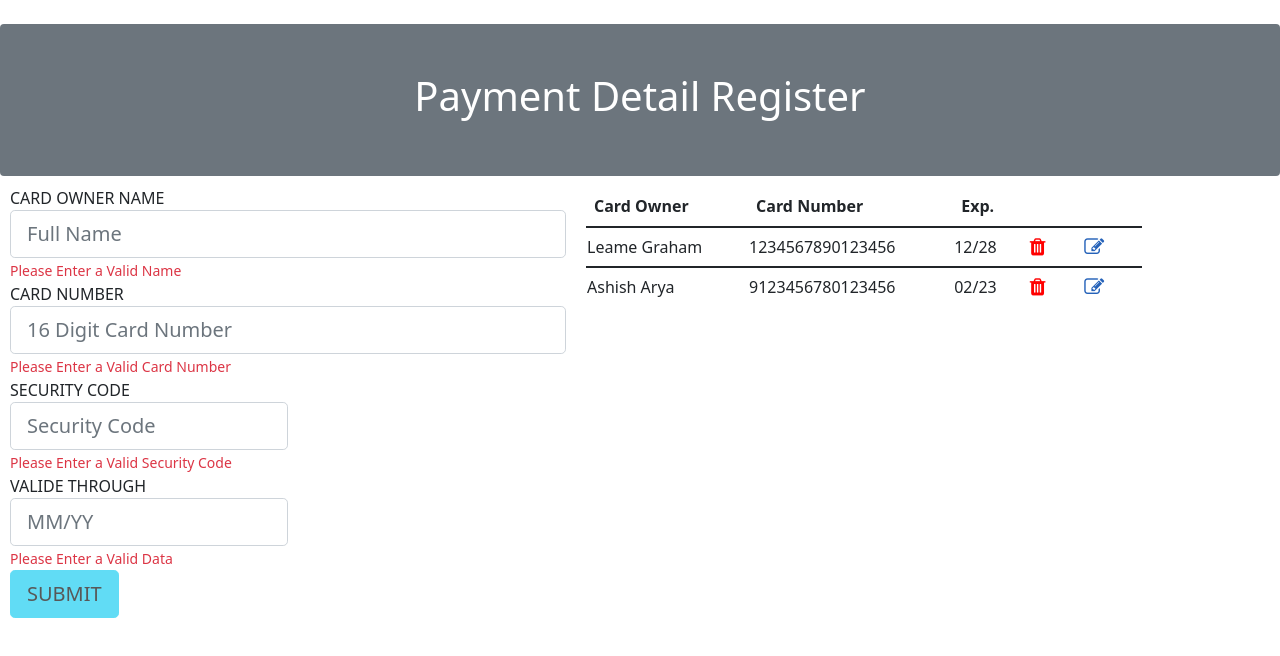
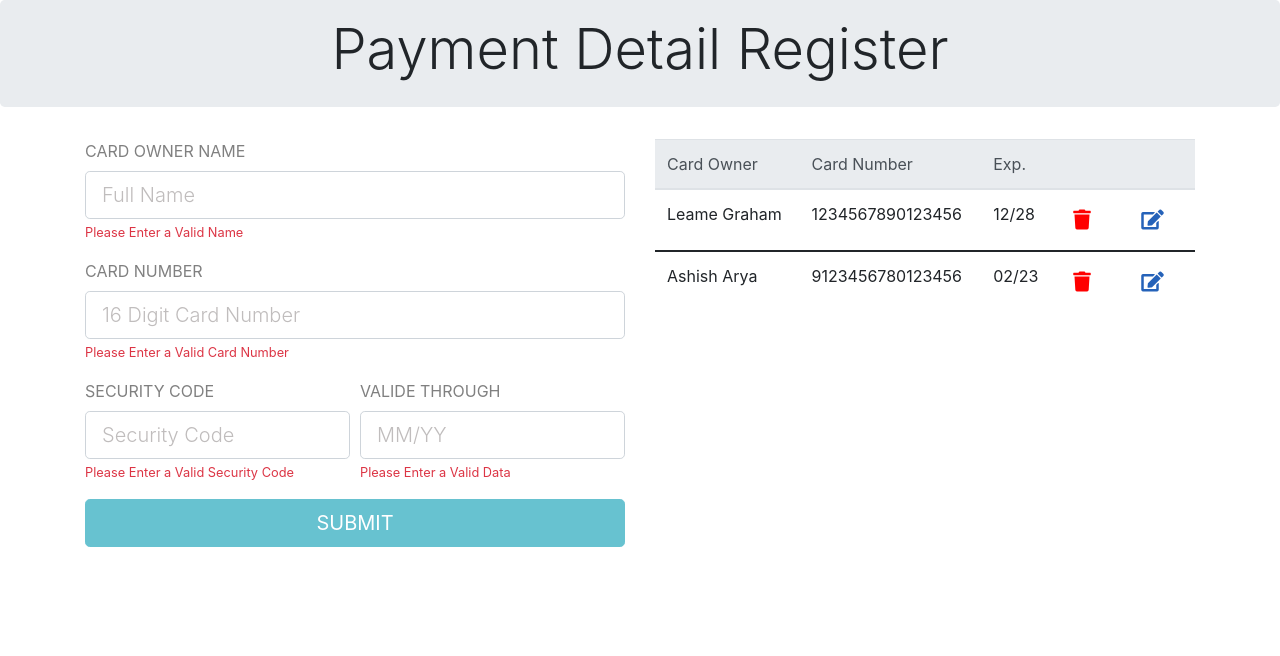
Before and after one commit to Ashish-Arya-CS/PaymentDetails, an Angular app: page / in a window 1280 px wide. Shown: the top 656 px of the page. Built offline with nearby package versions, Linux system fonts and the light colour scheme; data requests are answered from the project's data file.

Commit message:
Fixing css

```diff
--- a/src/app/app.component.html
+++ b/src/app/app.component.html
@@ -1,5 +1,16 @@
-<div class = "mt-4 p-5 bg-secondary text-white rounded">
-  <h1 class="text-center">Payment Detail Register</h1>
+<div class="jumbotron py-3">
+  <h1 class="display-4 text-center">Payment Detail Register</h1>
 </div>
-<app-submit-form></app-submit-form>
-<app-form-details></app-form-details>
+<div class="wrapper container">
+<div class="row" >
+  <div class="col-md-6">
+    <div>
+      <app-submit-form></app-submit-form>
+    </div>
+
+  </div>
+  <div class="col-md-6">
+      <app-form-details></app-form-details>
+  </div>
+</div>
+</div>
--- a/src/app/form-details/form-details.component.html
+++ b/src/app/form-details/form-details.component.html
@@ -1,4 +1,4 @@
-<div style="float: left; padding: 10px 10px 10px 10px; margin: 10px,5px; width: 45%;">
+
     <table class="table">
         <thead class="thead-light">
             <tr>
@@ -21,4 +21,3 @@
             </td>
         </tr>
     </table>
-</div>
--- a/src/app/submit-form/submit-form.component.html
+++ b/src/app/submit-form/submit-form.component.html
@@ -1,4 +1,3 @@
-<div style="float: left; padding: 10px 10px 10px 10px; margin: 10px,5px; width: 45%;">
 <form novalidate autocomplete="off" #form="ngForm" (submit)="onSubmit(form)">
     <input type="hidden" name="id" [value]="service.formData.id" />
     <div class="form-group">
@@ -47,4 +46,3 @@
         <button class="btn btn-info btn-lg btn-block" type="submit" [disabled]="form.invalid">SUBMIT</button>
     </div>
 </form>
-</div>
--- a/src/index.html
+++ b/src/index.html
@@ -9,6 +9,8 @@
   <script src="https://cdn.jsdelivr.net/npm/bootstrap@5.1.3/dist/js/bootstrap.bundle.min.js"></script>
   <link rel="icon" type="image/x-icon" href="favicon.ico">
   <link rel="stylesheet" href="https://cdnjs.cloudflare.com/ajax/libs/font-awesome/4.7.0/css/font-awesome.min.css">
+  <link rel="stylesheet" href="https://cdn.jsdelivr.net/npm/bootstrap@4.5.3/dist/css/bootstrap.min.css" integrity="sha384-TX8t27EcRE3e/ihU7zmQxVncDAy5uIKz4rEkgIXeMed4M0jlfIDPvg6uqKI2xXr2" crossorigin="anonymous">
+  <link rel="stylesheet" href="https://cdnjs.cloudflare.com/ajax/libs/font-awesome/5.15.1/css/all.min.css" integrity="sha512-+4zCK9k+qNFUR5X+cKL9EIR+ZOhtIloNl9GIKS57V1MyNsYpYcUrUeQc9vNfzsWfV28IaLL3i96P9sdNyeRssA==" crossorigin="anonymous" />
 </head>
 <body>
   <app-root></app-root>
--- a/src/styles.css
+++ b/src/styles.css
@@ -1 +1,29 @@
 /* You can add global styles to this file, and also import other style files */
+/* You can add global styles to this file, and also import other style files */
+/* You can add global styles to this file, and also import other style files */
+.form-group label {
+    color: grey;
+  }
+
+  .form-group input {
+    font-weight: 500;
+  }
+
+  .form-group input::placeholder {
+    color: #c0bdbd;
+    font-weight: 300;
+  }
+
+  thead th{
+    font-weight: 400;
+  }
+
+  table tbody tr:hover {
+    background-color: #fffbf2;
+    cursor: pointer;
+  }
+
+  /*for invalid form controls*/
+  input.invalid {
+    border-color: red;
+  }
```
Also changed, not shown: db.json (renamed from src/app/db.json).
